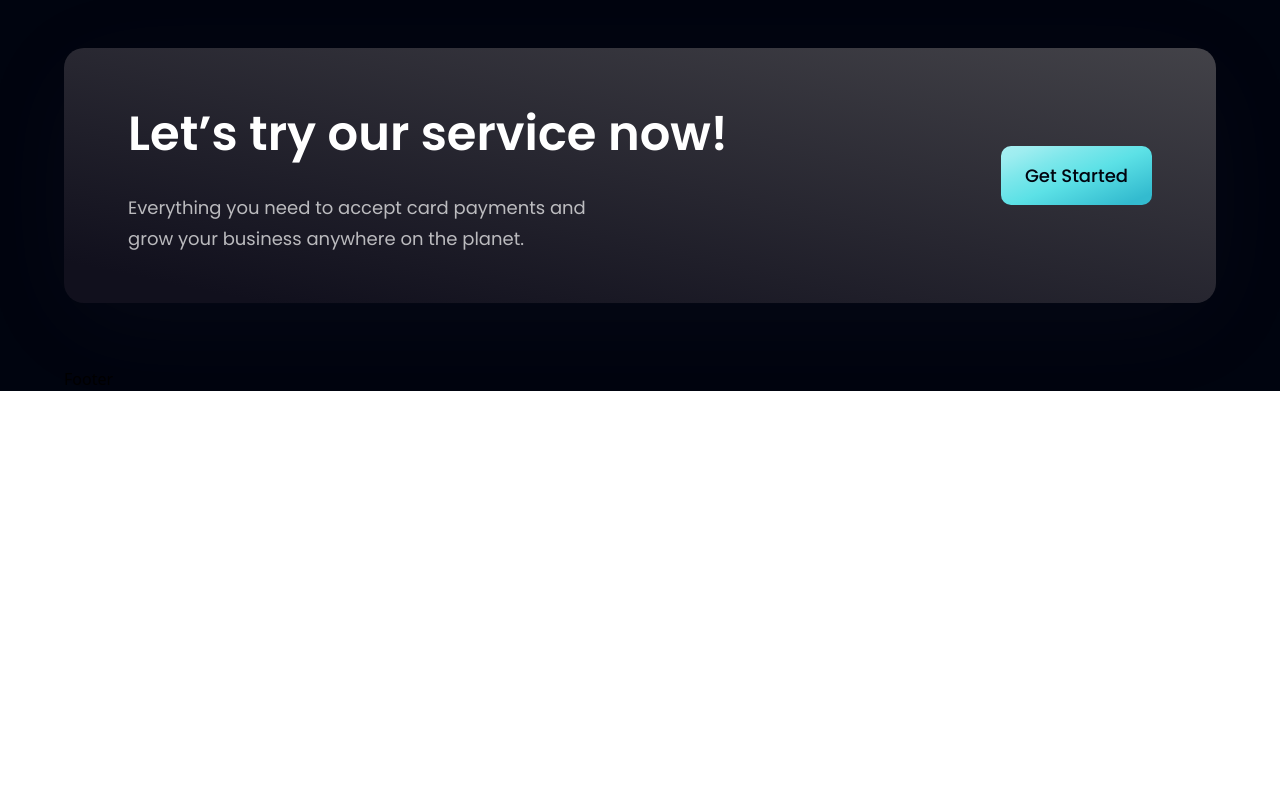
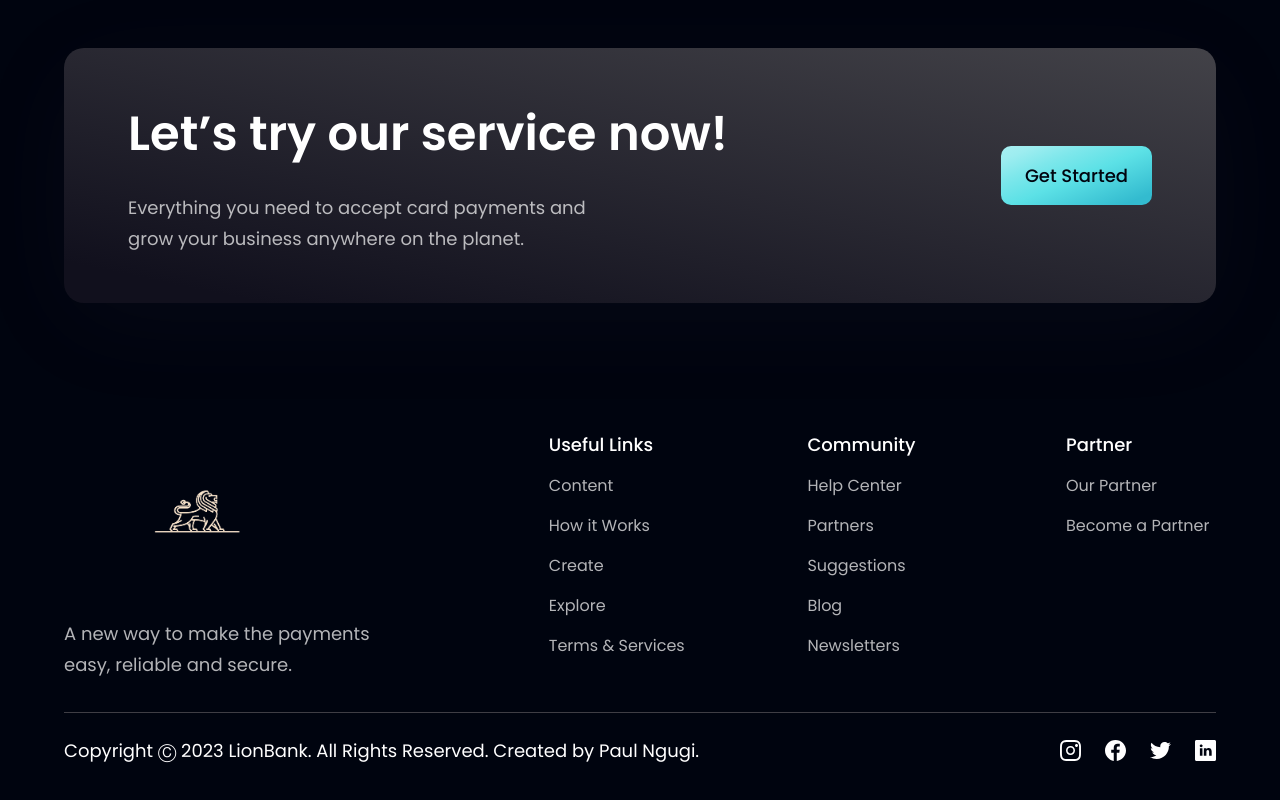
Before and after one commit to Paul-ike/bank, a React (Vite) app: page / in a window 1280 px wide. Shown: the part 4218-5018 px from the top of the page. Before the commit the page ends 4609 px from the top, so only its background shows below. Built offline with nearby package versions, Linux system fonts and the light colour scheme.

Commit message:
add footer

```diff
--- a/src/components/Footer.jsx
+++ b/src/components/Footer.jsx
@@ -1,8 +1,65 @@
-import React from 'react'
+import styles from "../style";
+import { olp } from "../assets";
+import { footerLinks, socialMedia } from "../constants";
 
 const Footer = () => {
   return (
-    <div>Footer</div>
+    <section className={`${styles.flexCenter} ${styles.paddingY} flex-col`}>
+    <div className={`${styles.flexStart} md:flex-row flex-col mb-8 w-full`}>
+      <div className="flex-[1] flex flex-col justify-start mr-10">
+        <img
+          src={olp}
+          alt="hoobank"
+          className="w-[266px] h-[172.14px] object-contain"
+        />
+        <p className={`${styles.paragraph} mt-4 max-w-[312px]`}>
+          A new way to make the payments easy, reliable and secure.
+        </p>
+      </div>
+
+      <div className="flex-[1.5] w-full flex flex-row justify-between flex-wrap md:mt-0 mt-10">
+        {footerLinks.map((footerlink) => (
+          <div key={footerlink.title} className={`flex flex-col ss:my-0 my-4 min-w-[150px]`}>
+            <h4 className="font-poppins font-medium text-[18px] leading-[27px] text-white">
+              {footerlink.title}
+            </h4>
+            <ul className="list-none mt-4">
+              {footerlink.links.map((link, index) => (
+                <li
+                  key={link.name}
+                  className={`font-poppins font-normal text-[16px] leading-[24px] text-dimWhite hover:text-secondary cursor-pointer ${
+                    index !== footerlink.links.length - 1 ? "mb-4" : "mb-0"
+                  }`}
+                >
+                  {link.name}
+                </li>
+              ))}
+            </ul>
+          </div>
+        ))}
+      </div>
+    </div>
+
+    <div className="w-full flex justify-between items-center md:flex-row flex-col pt-6 border-t-[1px] border-t-[#3F3E45]">
+      <p className="font-poppins font-normal text-center text-[18px] leading-[27px] text-white">
+        Copyright Ⓒ 2023 LionBank. All Rights Reserved. Created by Paul Ngugi.
+      </p>
+
+      <div className="flex flex-row md:mt-0 mt-6">
+        {socialMedia.map((social, index) => (
+          <img
+            key={social.id}
+            src={social.icon}
+            alt={social.id}
+            className={`w-[21px] h-[21px] object-contain cursor-pointer ${
+              index !== socialMedia.length - 1 ? "mr-6" : "mr-0"
+            }`}
+            onClick={() => window.open(social.link)}
+          />
+        ))}
+      </div>
+    </div>
+  </section>
   )
 }
 
```
